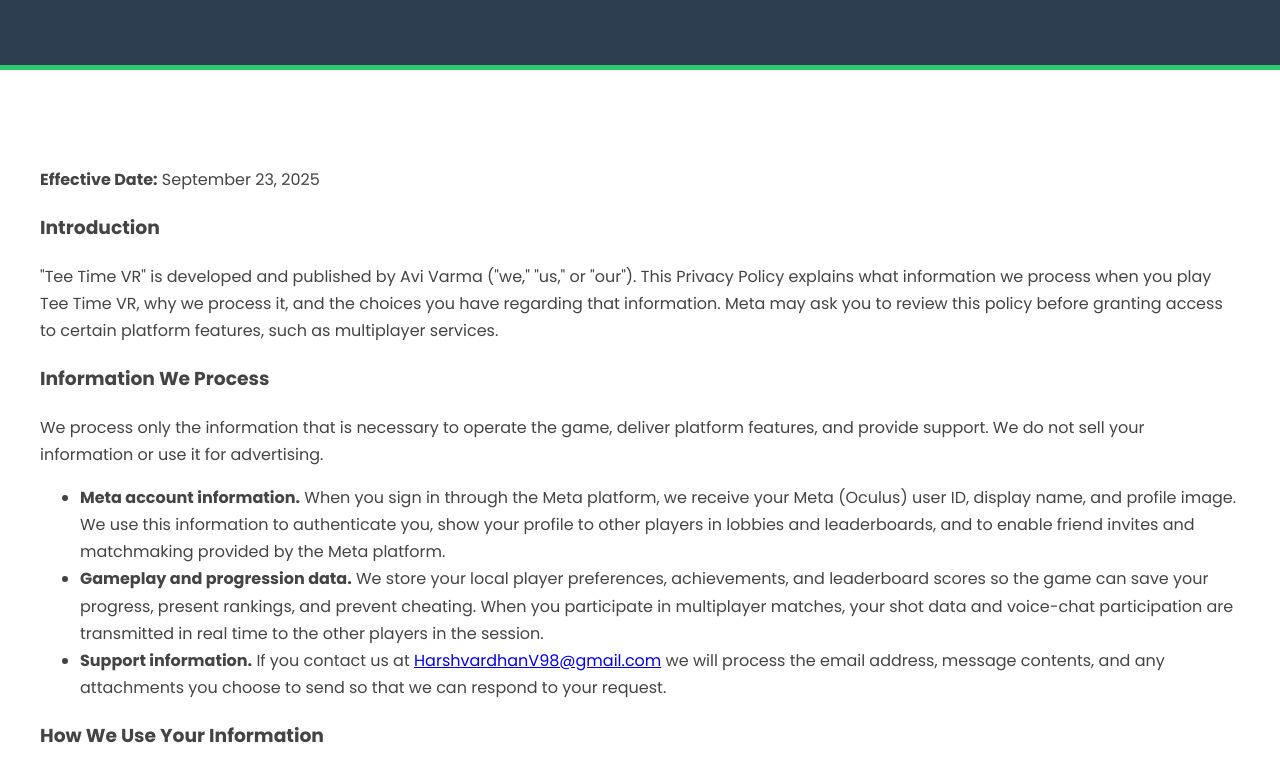
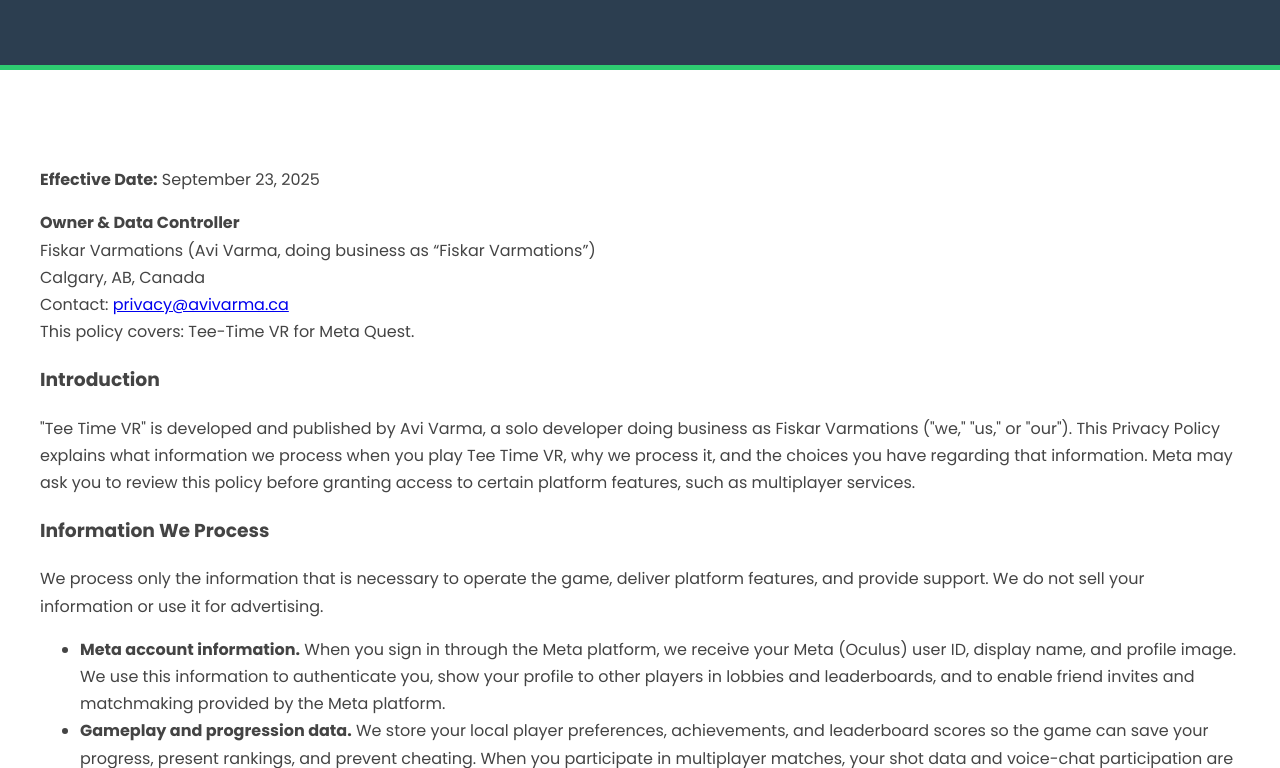
Before and after one commit to avias8/Tee-Time-VR, a plain HTML site: page privacy.html in a window 1280 px wide. Shown: the part 152-920 px from the top of the page. Drawn offline with Linux system fonts and the light colour scheme.

Commit message:
Update privacy policy owner details

```diff
--- a/privacy.html
+++ b/privacy.html
@@ -19,8 +19,14 @@
             <div class="privacy-content">
                 <p><strong>Effective Date:</strong> September 23, 2025</p>
 
+                <p><strong>Owner &amp; Data Controller</strong><br>
+                Fiskar Varmations (Avi Varma, doing business as &ldquo;Fiskar Varmations&rdquo;)<br>
+                Calgary, AB, Canada<br>
+                Contact: <a href="mailto:privacy@avivarma.ca">privacy@avivarma.ca</a><br>
+                This policy covers: Tee-Time VR for Meta Quest.</p>
+
                 <h3>Introduction</h3>
-                <p>"Tee Time VR" is developed and published by Avi Varma ("we," "us," or "our"). This Privacy Policy explains what
+                <p>"Tee Time VR" is developed and published by Avi Varma, a solo developer doing business as Fiskar Varmations ("we," "us," or "our"). This Privacy Policy explains what
                 information we process when you play Tee Time VR, why we process it, and the choices you have regarding that
                 information. Meta may ask you to review this policy before granting access to certain platform features, such as
                 multiplayer services.</p>
@@ -36,7 +42,7 @@
                     <li><strong>Gameplay and progression data.</strong> We store your local player preferences, achievements, and leaderboard scores so the game can save your progress, present rankings, and
                     prevent cheating. When you participate in multiplayer matches, your shot data and voice-chat participation are
                     transmitted in real time to the other players in the session.</li>
-                    <li><strong>Support information.</strong> If you contact us at <a href="mailto:HarshvardhanV98@gmail.com">HarshvardhanV98@gmail.com</a>
+                    <li><strong>Support information.</strong> If you contact us at <a href="mailto:privacy@avivarma.ca">privacy@avivarma.ca</a>
                     we will process the email address, message contents, and any attachments you choose to send so that we can
                     respond to your request.</li>
                 </ul>
@@ -88,7 +94,7 @@
 
                 <h3>Contact Us</h3>
                 <p>If you have any questions about this Privacy Policy or wish to exercise your privacy rights, please contact Avi
-                Varma at <a href="mailto:HarshvardhanV98@gmail.com">HarshvardhanV98@gmail.com</a>.</p>
+                Varma at <a href="mailto:privacy@avivarma.ca">privacy@avivarma.ca</a>.</p>
             </div>
         </div>
     </section>
```
